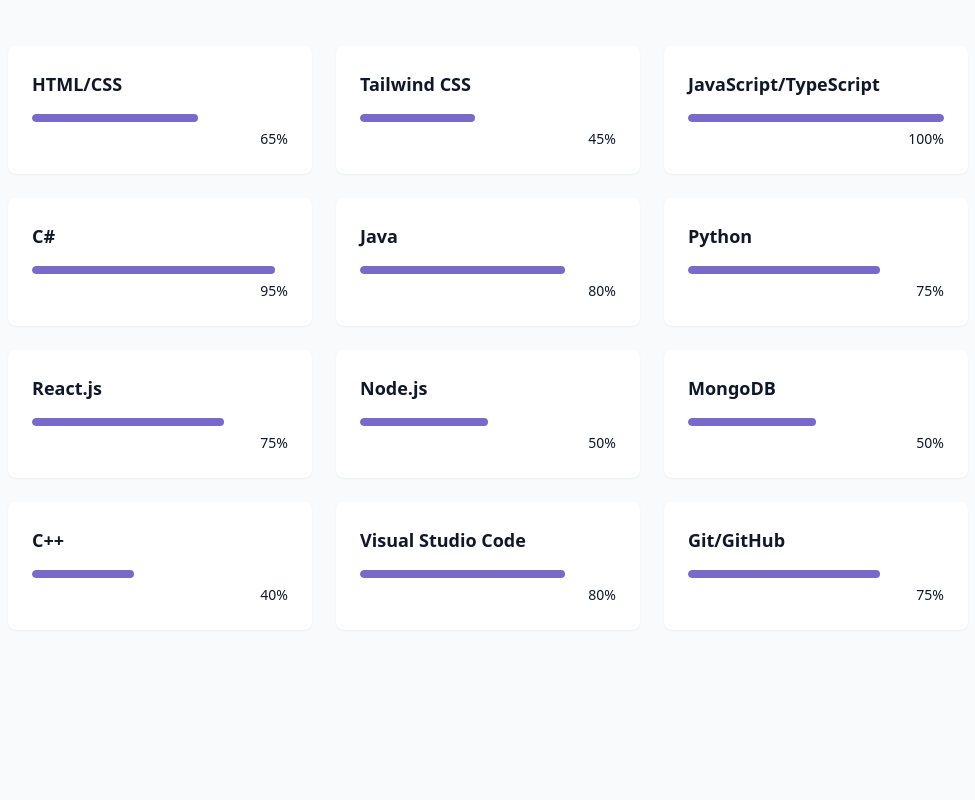
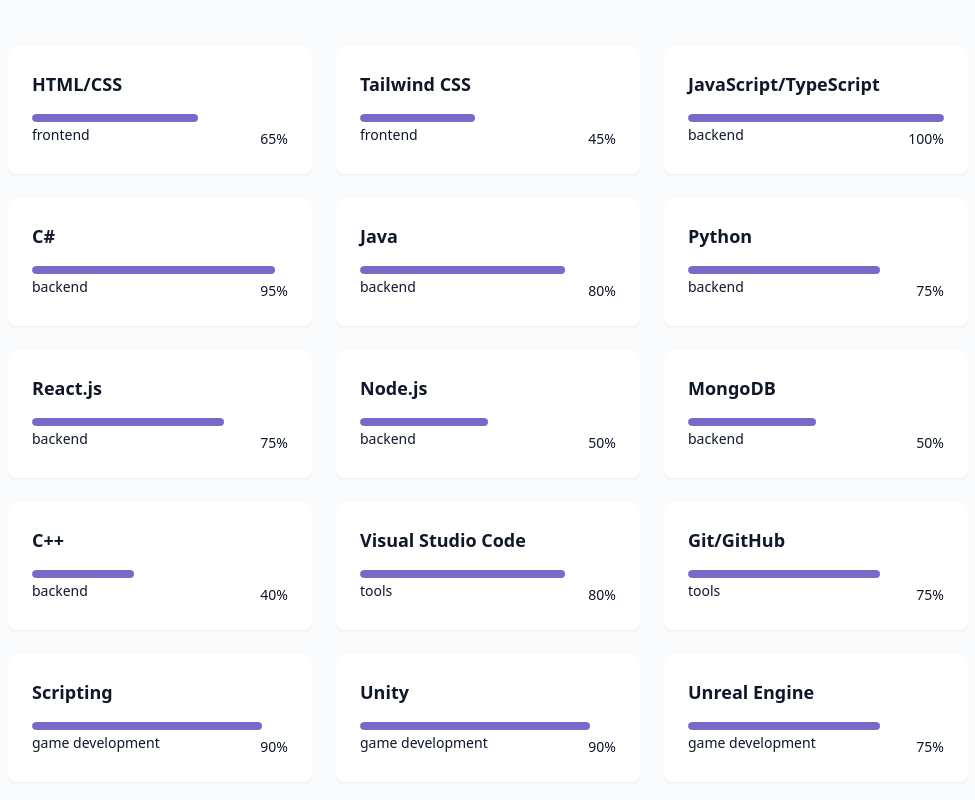
Before and after one commit to RangerHalt2/Personal-Portfolio-Website, a React (Vite) app: page / in a window 1280 px wide. Shown: the part 1780-2580 px from the top of the page, without its empty margins (152-1127 px from the left). Built offline with nearby package versions, Linux system fonts and the light colour scheme.

Commit message:
added tags to the skills to state what they're in for

```diff
--- a/src/components/SkillsSection.jsx
+++ b/src/components/SkillsSection.jsx
@@ -19,9 +19,16 @@
   //Tools
   { name: "Visual Studio Code", level: 80, category: "tools" },
   { name: "Git/GitHub", level: 75, category: "tools" },
+
+  //Game Development
+  { name: "Scripting", level: 90, category: "game development" },
+  { name: "Unity", level: 90, category: "game development" },
+  { name: "Unreal Engine", level: 75, category: "game development" },
+  { name: "UI/UX Design", level: 50, category: "game development" },
+  { name: "Level Design", level: 45, category: "game development" },
 ];
 
-const categories = ["all", "frontend", "backend", "tools"];
+const categories = ["all", "frontend", "backend", "tools", "game development"];
 
 export const SkillsSection = () => {
   const [activeCategory, setActiveCategory] = useState("all");
@@ -68,11 +75,17 @@
                   style={{ width: skills.level + "%" }}
                 />
               </div>
-
-              <div className="text-right mt-1">
-                <span className="text-sm text-muted-foreground">
-                  {skills.level}%
-                </span>
+              <div className="grid grid-cols2">
+                <div className="text-right mt-1">
+                  <span className="text-sm text-muted-foreground">
+                    {skills.level}%
+                  </span>
+                </div>
+                <div className="absolute text-left">
+                  <span className="text-sm text-muted-foreground">
+                    {skills.category}
+                  </span>
+                </div>
               </div>
             </div>
           ))}
```
